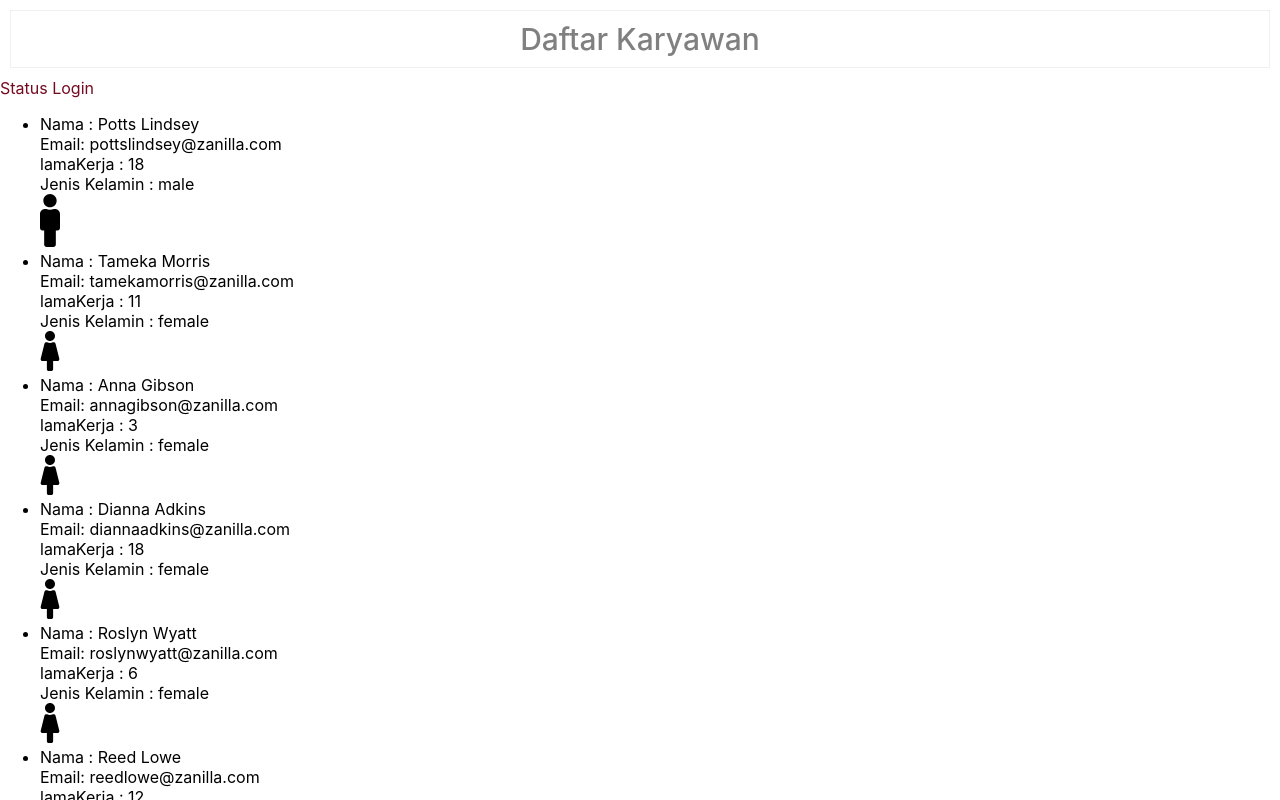
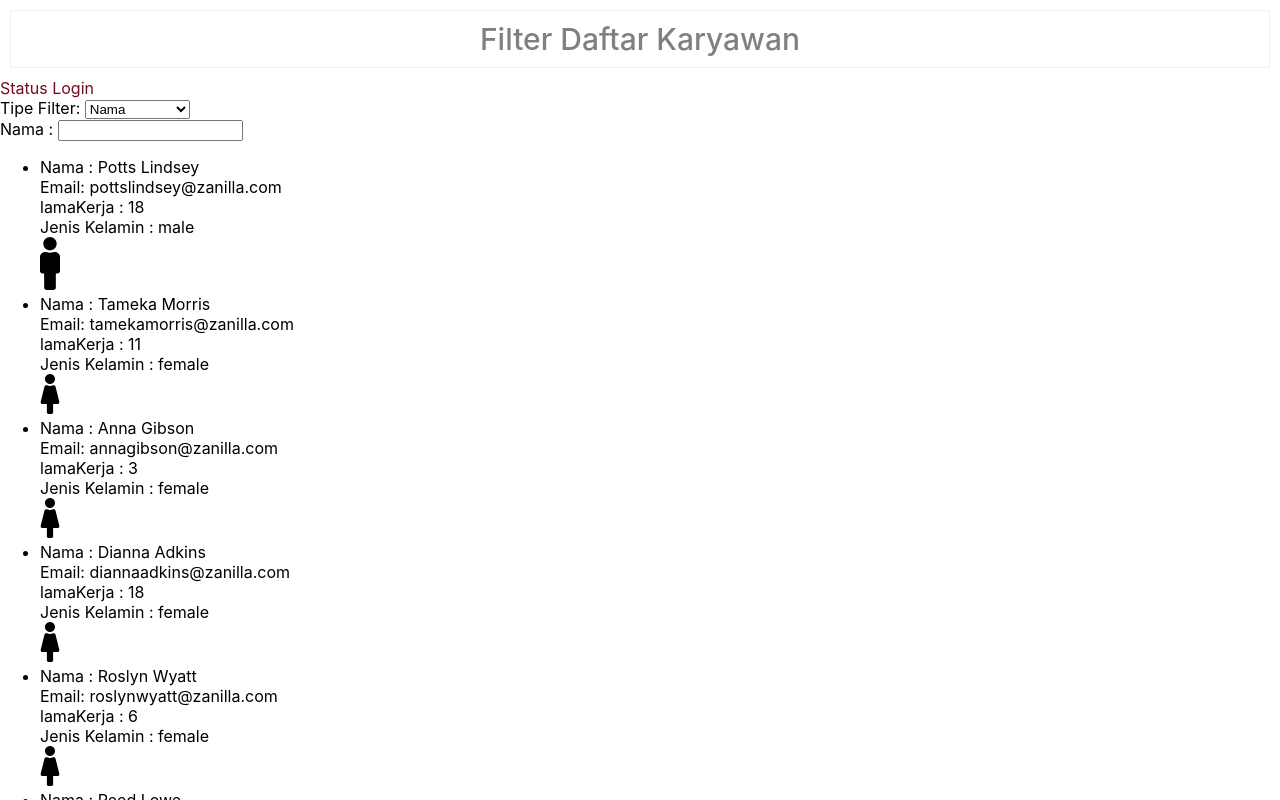
Before and after one commit to yougo-belajar-software/Tutorial-React.JS, a React (Create React App) app: page / in a window 1280 px wide. Shown: the top 800 px of the page. Built offline with nearby package versions, Linux system fonts and the light colour scheme.

Commit message:
commit Part-9

```diff
--- a/src/App.js
+++ b/src/App.js
@@ -2,12 +2,56 @@ import React from 'react';
 import './App.css';
 import Dummy from './Dummy'
 import ListKaryawan from './ListKaryawan';
+import Input from './Input';
+import InputValue from './InputValue';
 
 class App extends React.Component {
   constructor(props) {
     super(props);
-    this.state = { Karyawans: Dummy, isLogin: false }
+    this.state = {
+      Karyawans: Dummy,
+      isLogin: false,
+      tipe: "nama",
+      nama: "",
+      lamaKerja: 0,
+      gender: ""
+    }
   }
+
+  _filterDataKaryawan = () => {
+    const K = this.state.Karyawans;
+    if (K && K.length > 0) {
+      switch (this.state.tipe) {
+        case "nama":
+          return K.filter(
+            (karyawan) =>
+              karyawan.nama.toLowerCase().includes(this.state.nama.toLowerCase())
+          )
+        case "lamaKerja":
+          return K.filter(
+            (karyawan) => karyawan.lamaKerja >= this.state.lamaKerja
+          )
+        case "gender":
+          return K.filter(
+            (karyawan) => {
+              if (this.state.gender === "") {
+                return true;
+              } else {
+                return karyawan.gender === this.state.gender
+              }
+            }
+          )
+        default:
+          return K;
+      }
+    } else {
+      return [];
+    }
+  }
+  _gantiNama = (value) => this.setState({ nama: value })
+  _gantiLamaKerja = (value) => this.setState({ lamaKerja: value })
+  _gantiGender = (value) => this.setState({ gender: value })
+  _simpanTipeFilter = (value) => this.setState({ tipe: value })
 
   render() {
     const isUserLoginC = (this.state.isLogin) ?
@@ -15,10 +59,18 @@ class App extends React.Component {
     return (
       <div className="App">
         <div className="header">
-          Daftar Karyawan
+          Filter Daftar Karyawan
             </div>
         <div className={isUserLoginC}>Status Login</div>
-        <ListKaryawan karyawans={this.state.Karyawans} />
+        <Input _simpanTipeFilter={this._simpanTipeFilter}>
+        </Input>
+        <InputValue
+          tipe={this.state.tipe}
+          _gantiNama={this._gantiNama}
+          _gantiLamaKerja={this._gantiLamaKerja}
+          _gantiGender={this._gantiGender}
+        ></InputValue>
+        <ListKaryawan karyawans={this._filterDataKaryawan()} />
       </div>
     );
 
--- /dev/null
+++ b/src/Input.js
@@ -0,0 +1,17 @@
+import React from 'react';
+
+const Input = ({ _simpanTipeFilter }) =>
+    (
+        <div>
+            <div>
+                <label>Tipe Filter: </label>
+                <select onChange={(event) => _simpanTipeFilter(event.target.value)}>
+                    <option value="nama">Nama</option>
+                    <option value="lamaKerja">Lama Kerja</option>
+                    <option value="gender">Jenis Kelamin</option>
+                </select>
+            </div>
+        </div>
+    )
+
+export default Input;
--- /dev/null
+++ b/src/InputValue.js
@@ -0,0 +1,49 @@
+import React from 'react';
+
+const InputNama = ({ _gantiNama }) => (
+    <div>
+        <label>Nama : </label>
+        <input
+            type="text"
+            name="nama"
+            onChange={(event) => _gantiNama(event.target.value)}
+        />
+    </div>
+)
+
+const InputLamaKerja = ({ _gantiLamaKerja }) => (
+    <div>
+        <label>Lama Kerja  : </label>
+        <input
+            type="number"
+            name="lamaKerja"
+            onChange={(event) => _gantiLamaKerja(event.target.value)}
+        />
+    </div>
+)
+
+const InputGender = ({ _gantiGender }) => (
+    <div>
+        <label>Gender : </label>
+        <select onChange={(event) => _gantiGender(event.target.value)}>
+            <option value="">Show All</option>
+            <option value="male">Male</option>
+            <option value="female">Female</option>
+        </select>
+    </div>
+)
+
+const InputValue = ({ tipe, _gantiNama, _gantiLamaKerja, _gantiGender }) => {
+    switch (tipe) {
+        case "nama":
+            return <InputNama _gantiNama={_gantiNama}></InputNama>
+        case "lamaKerja":
+            return <InputLamaKerja _gantiLamaKerja={_gantiLamaKerja}></InputLamaKerja>
+        case "gender":
+            return <InputGender _gantiGender={_gantiGender}></InputGender>
+        default:
+            return null;
+    }
+}
+
+export default InputValue;
```
